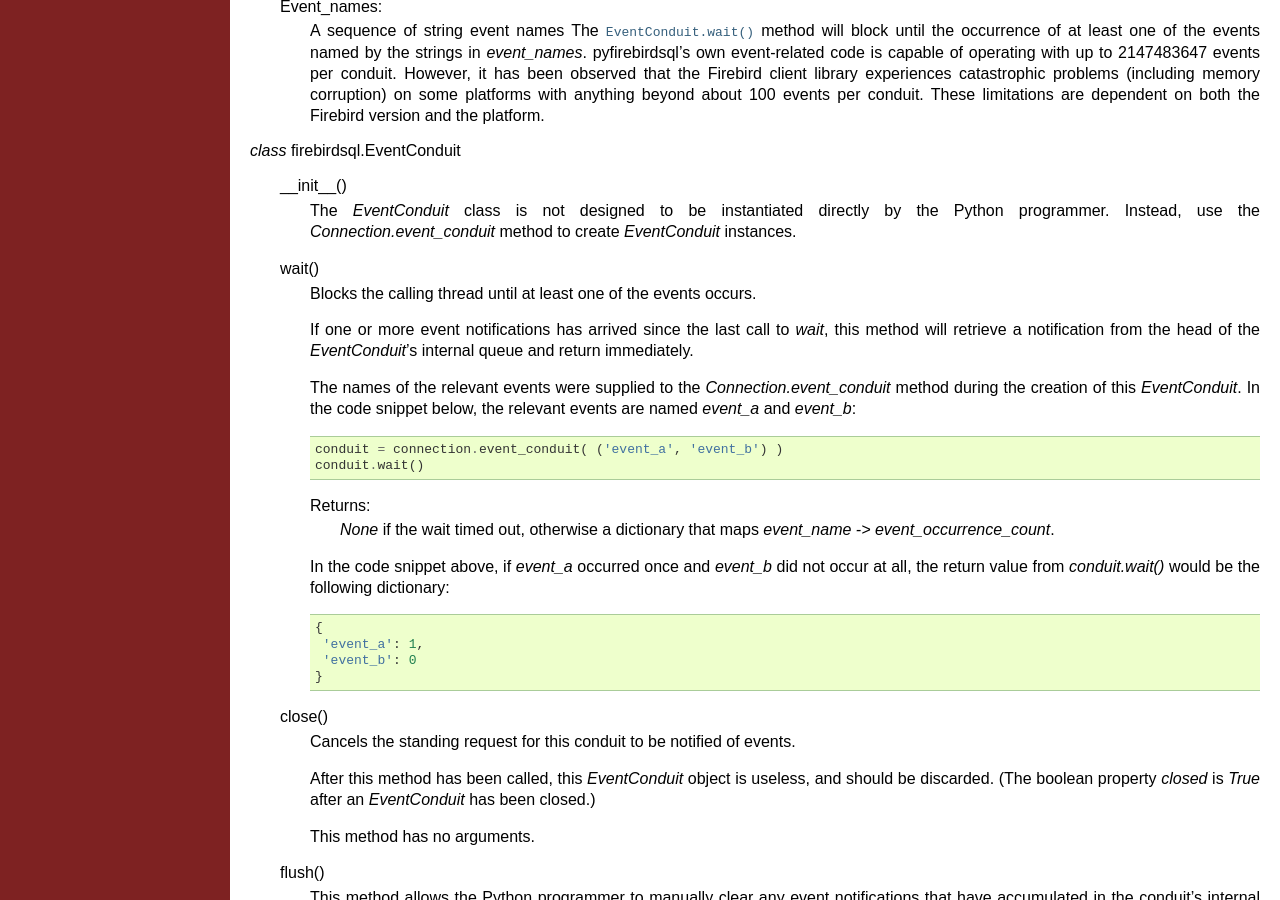
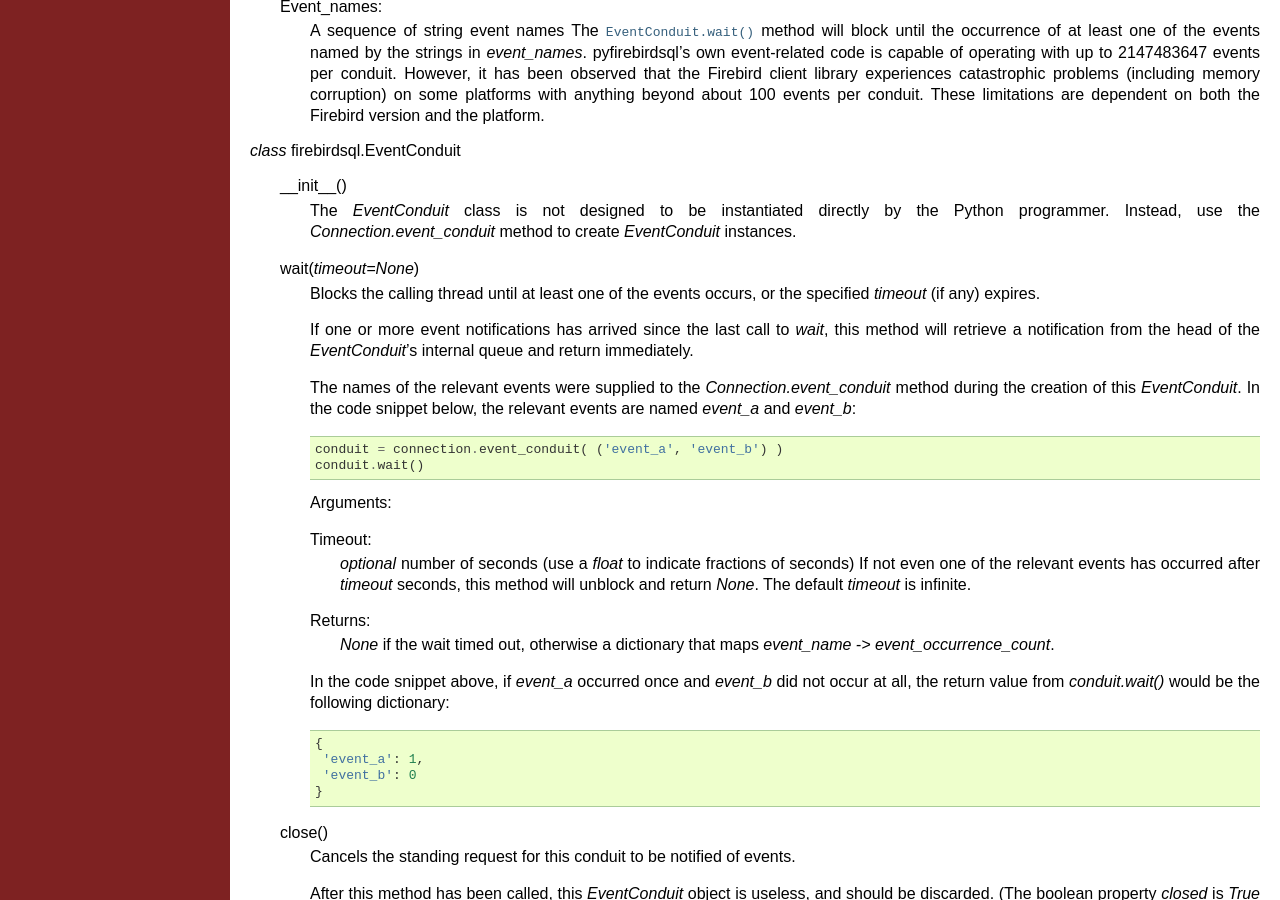
Before and after one commit to nakagami/pyfirebirdsql, a Sphinx documentation site: the page built from sphinx/beyond-python-db-api.rst, in a window 1280 px wide and 900 px high, scrolled down 28822 px. Built offline with Sphinx 7.4.7, drawn with Linux system fonts in a browser that asks for light colours; cross-references to code outside the pages are shown as plain code.

Commit message:
revert timeout parameter

```diff
--- a/sphinx/beyond-python-db-api.rst
+++ b/sphinx/beyond-python-db-api.rst
@@ -2052,9 +2052,10 @@ method `Connection.event_conduit` and the class :class:`EventConduit`.
       by the Python programmer. Instead, use the `Connection.event_conduit`
       method to create `EventConduit` instances.
 
-   .. method:: wait()
-
-      Blocks the calling thread until at least one of the events occurs.
+   .. method:: wait(timeout=None)
+
+      Blocks the calling thread until at least one of the events occurs, or
+      the specified `timeout` (if any) expires.
 
       If one or more event notifications has arrived since the last call to
       `wait`, this method will retrieve a notification from the head of the
@@ -2069,6 +2070,14 @@ method `Connection.event_conduit` and the class :class:`EventConduit`.
 
          conduit = connection.event_conduit( ('event_a', 'event_b') )
          conduit.wait()
+
+
+      Arguments:
+
+      :timeout: *optional* number of seconds (use a `float` to
+                indicate fractions of seconds) If not even one of the relevant
+                events has occurred after `timeout` seconds, this method will
+                unblock and return `None`. The default `timeout` is infinite.
 
       Returns:
         `None` if the wait timed out, otherwise a dictionary that maps
```
Also changed, not shown: 1 other file.
